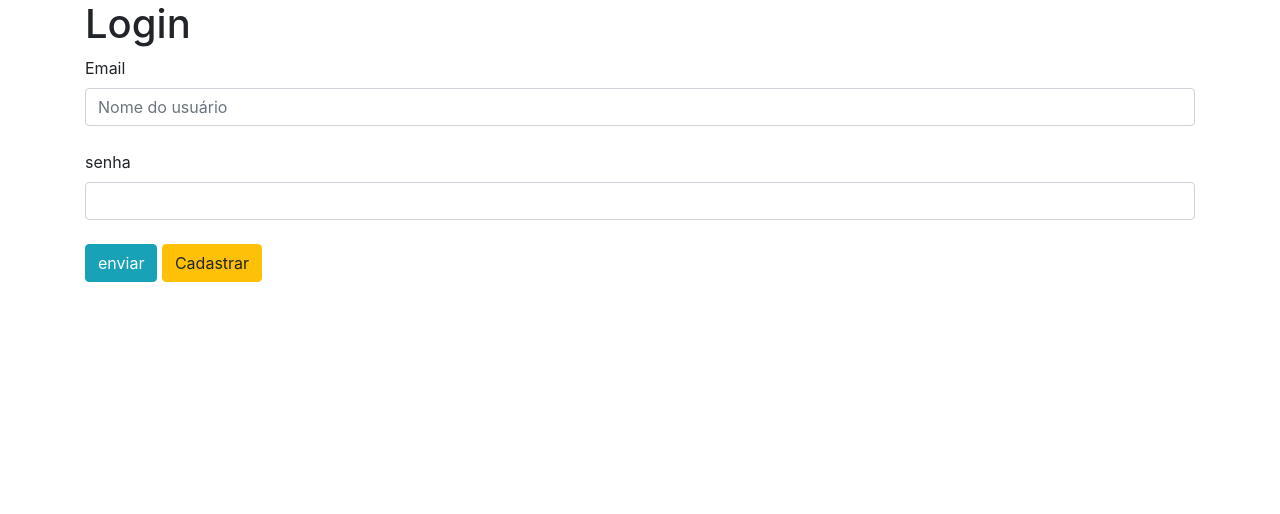
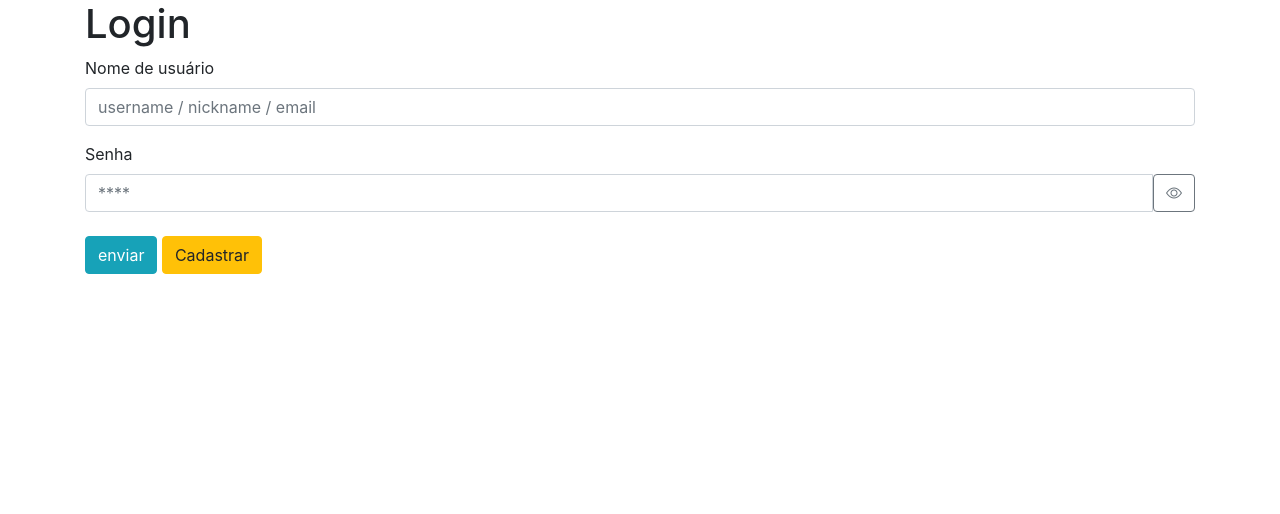
Before and after one commit to augustin1977/Livro_Receitas, a Django app: page /login/ in a window 1280 px wide. Shown: the part 56-570 px from the top of the page. Run offline with Django 4.2, Linux system fonts and the light colour scheme.

Commit message:
tornado visivel a senha quando necessário

```diff
--- a/usuarios/templates/login.html
+++ b/usuarios/templates/login.html
@@ -18,18 +18,44 @@
         Usuario não logado, favor fazer o login!
       </div>
     {% endif %}
-    <form method ="POST" action="{% url 'validar_login'%}"> {% csrf_token %}
-        <label> Email </label>
-        <input name="username" class="form-control" type="text" placeholder="Nome do usuário">
-        <br>
-        <label>  senha </label>
-        <input name="senha" class="form-control" type="password" placeholder="">
-        <br>
-        <input class="btn btn-info btn-blue"type="submit" value="enviar">
-        <a href="{% url 'cadastrar' %}"class="btn btn-warning btn-mg"> Cadastrar </a>
-    </form>
+    <form method="POST" action="{% url 'validar_login' %}">
+    {% csrf_token %}
+
+    <div class="mb-3">
+        <label class="form-label">Nome de usuário</label>
+        <input name="username" class="form-control" type="text" placeholder="username / nickname / email">
+    </div>
+
+    <div class="mb-3">
+        <label class="form-label">Senha</label>
+        <div class="input-group">
+            <input name="senha" id="id_senha" class="form-control" type="password" placeholder="****">
+            <button class="btn btn-outline-secondary" type="button" id="btn-senha" onclick="toggleSenha()">
+                <i id="icone-senha" class="bi bi-eye"></i>
+            </button>
+        </div>
+    </div>
+
+    <div class="mt-4">
+        <input class="btn btn-info btn-blue" type="submit" value="enviar">
+        <a href="{% url 'cadastrar' %}" class="btn btn-warning btn-mg">Cadastrar</a>
+    </div>
+</form>
 
 
 </div>
+<script>
+function toggleSenha() {
+    const campoSenha = document.getElementById("id_senha");
+    const icone = document.getElementById("icone-senha");
 
+    if (campoSenha.type === "password") {
+        campoSenha.type = "text";
+        icone.className = "bi bi-eye-slash"; // Altera apenas a classe interna
+    } else {
+        campoSenha.type = "password";
+        icone.className = "bi bi-eye"; // Volta para a classe inicial
+    }
+}
+</script>
 {% endblock %}
```
